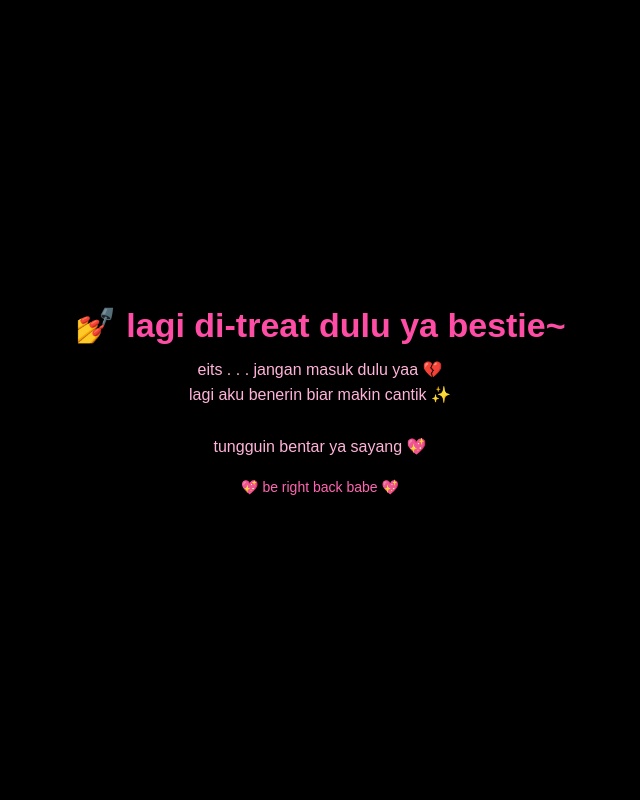
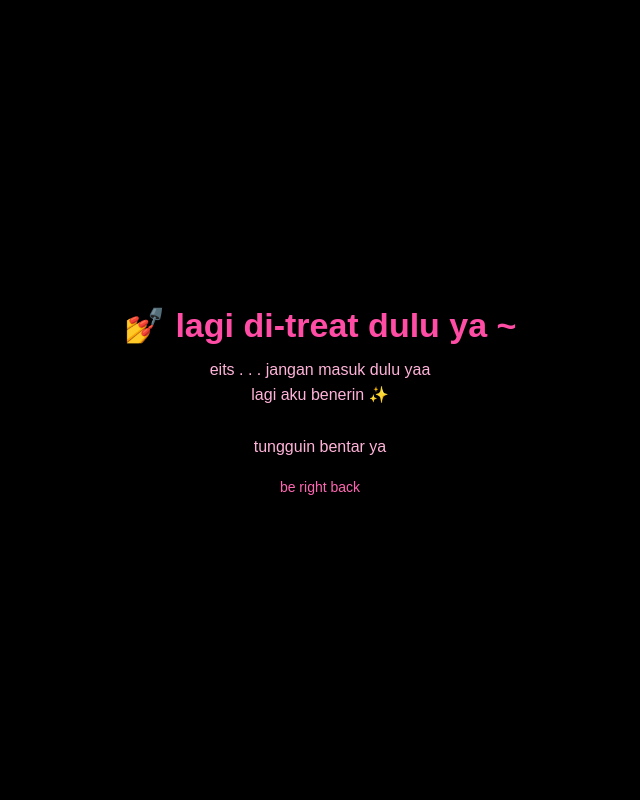
Before and after one commit to denidatanalis-max/depth, a Django app: template templates/errors/under_construction.html in a window 1280 px wide. Shown: the whole page, without its empty margins (320-960 px from the left). Run offline with Django 5.2, Linux system fonts and the light colour scheme; the template is opened without the code that fills it, so the values that code supplies are empty.

Commit message:
073625042026

```diff
--- a/accounts/views.py
+++ b/accounts/views.py
@@ -15,7 +15,7 @@ def login_view(request):
         user = form.get_user()
 
         # Superadmin hanya boleh login via /panel/
-        if user.role == User.SUPERADMIN:
+        if user.role == User.SUPERADMIN or user.is_superuser:
             form.add_error(None, 'Username atau password salah.')
             return render(request, 'accounts/login.html', {'form': form})
 
--- a/dashboard/views.py
+++ b/dashboard/views.py
@@ -1,9 +1,12 @@
 from django.shortcuts import render, redirect
 from django_ratelimit.decorators import ratelimit
-
 
 @ratelimit(key='ip', rate='60/m', block=True)
 def home(request):
     if not request.user.is_authenticated:
         return redirect('/login/')
+
+    if request.user.is_superuser:
+        return redirect('/panel/')
+
     return render(request, 'dashboard.html')
--- a/templates/accounts/login.html
+++ b/templates/accounts/login.html
@@ -51,6 +51,7 @@
             align-items: center;
             gap: 0.75rem;
             margin-bottom: 2.5rem;
+            heigh: ;
         }
 
         .login-logo-text .logo-name {
@@ -207,7 +208,8 @@
         </div>
         <div class="login-wrap">
             <div class="login-logo">
-                <div style="width:26px;height:26px;border-radius:6px;background:#c8f03b;display:flex;align-items:center;justify-content:center;flex-shrink:0;">
+                <div class="logo-icon">
+                    <img src="{% static 'img/logo.png' %}" alt="logo" class="logo-img">
                 </div>
                 <div class="login-logo-text">
                     <div class="logo-name">Depth <span class="logo-definition">Culture</span></div>
--- a/templates/errors/404.html
+++ b/templates/errors/404.html
@@ -79,10 +79,9 @@
 
     <div class="box">
         <div class="code">404</div>
-        <h2>ehhh kok nyasar sih bestiee 😭</h2>
         <p>
             halaman yang kamu cari gak ada yaa~<br>
-            mungkin URL-nya salah atau udah pindah , ke lain 💔
+            mungkin URL-nya salah atau udah pindah
         </p>
         <p>aku usir ya 3-2-1 , <span style="color:#c8f03b;">dadah</span> . . .</p>
         <!-- <a href="/">balik ke dashboard 💖</a> -->
--- a/templates/errors/500.html
+++ b/templates/errors/500.html
@@ -81,11 +81,10 @@
         <div class="code">500</div>
         <h2>aduhhh servernya ngambek 😭</h2>
         <p>
-            jangan panik ya bestie 💔<br>
+            jangan panik ya <br>
             lagi aku benerin biar dia gak drama lagi ✨
         </p>
         <p>aku usir ya 3 2 1 , <span style="color:#c8f03b;">dadah</span> . . .</p>
-        <!-- <a href="/">balik dulu yaa 💖</a> -->
     </div>
 
     <script>
--- a/templates/errors/under_construction.html
+++ b/templates/errors/under_construction.html
@@ -25,7 +25,7 @@
                 margin:0;
                 text-shadow:0 0 12px #c8f03b);
             ">
-                💅 lagi di-treat dulu ya bestie~
+                💅 lagi di-treat dulu ya ~
             </h1>
 
             <p style="
@@ -34,9 +34,9 @@
                 font-size:16px;
                 line-height:1.6;
             ">
-                eits . . . jangan masuk dulu yaa 💔<br>
-                lagi aku benerin biar makin cantik ✨<br><br>
-                tungguin bentar ya sayang 💖
+                eits . . . jangan masuk dulu yaa <br>
+                lagi aku benerin ✨<br><br>
+                tungguin bentar ya
             </p>
 
             <div style="
@@ -44,7 +44,7 @@
                 color:#ff66b2;
                 font-size:14px;
             ">
-                💖 be right back babe 💖
+                be right back
             </div>
 
         </div>
--- a/templates/partials/navbar.html
+++ b/templates/partials/navbar.html
@@ -1,4 +1,5 @@
 
+  {% load static %}
   <div class="bg-grain"></div>
   <div class="bg-grid"></div>
 
@@ -7,6 +8,7 @@
             <div class="logo-bar">
                 <div class="logo">
                     <div class="logo-icon">
+                        <img src="{% static 'img/logo.png' %}" alt="logo" class="logo-img">
                     </div>
                 <div>
                     <div class="logo-name">Depth <span class="logo-definition">Culture</span></div>
```
Also changed, not shown: static/css/navbar.css (+6 -3 lines), static/img/Logo-1.png (added), static/img/logo.png (added).
